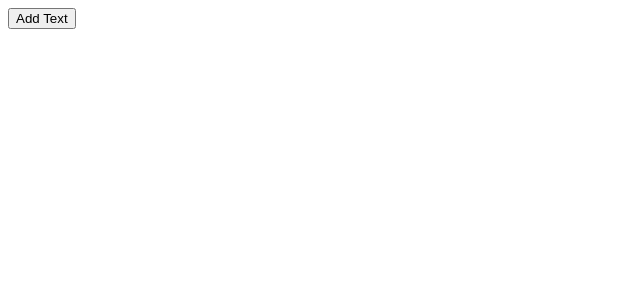
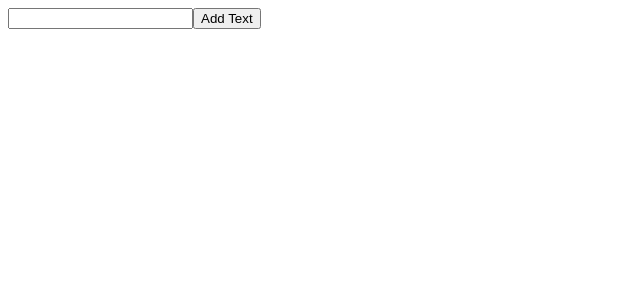
Before and after one commit to mortensenm1205/redux-in-depth, a React (Create React App) app: page / in a window 1280 px wide. Shown: the top 300 px of the page, without its empty margins (0-640 px from the left). Built offline with nearby package versions, Linux system fonts and the light colour scheme.

Commit message:
UI is now reacting to store dispatch calls and displaying updated state

```diff
--- a/src/App.js
+++ b/src/App.js
@@ -1,16 +1,33 @@
 import React, { Component } from 'react';
-import * as actions from './actions/types';
+import * as actionTypes from './actions/types';
+// yes, store is setup in root index. But we need it hear because i can
+// attach the dispatch call to the UI button, which will call to the store to
+// have the reducer update state and return it back to where its being called
+// with store.getState() to which i have transfered that to this.props.values
+import { store } from './index';
 
 class App extends Component {
+
+  state = {
+    localText: ""
+  }
+
   render() {
-    const { storeToTest } = this.props;
+    const { localText } = this.state;
+    // This is our store state coming in via props
+    const { values } = this.props;
     return (
       <div>
+        <input type="text" value={localText} onChange={e => {
+            this.setState({ localText: e.target.value })
+        }}/>
         <button onClick={() => {
-            storeToTest.dispatch({ type: actions.UPDATING_TEXT, text: "Hello" })
+            this.setState({ localText: "" })
+            store.dispatch({ type: actionTypes.UPDATING_TEXT, text: localText })
         }}>
         Add Text
         </button>
+        <span>{values}</span>
       </div>
     );
   }
```
